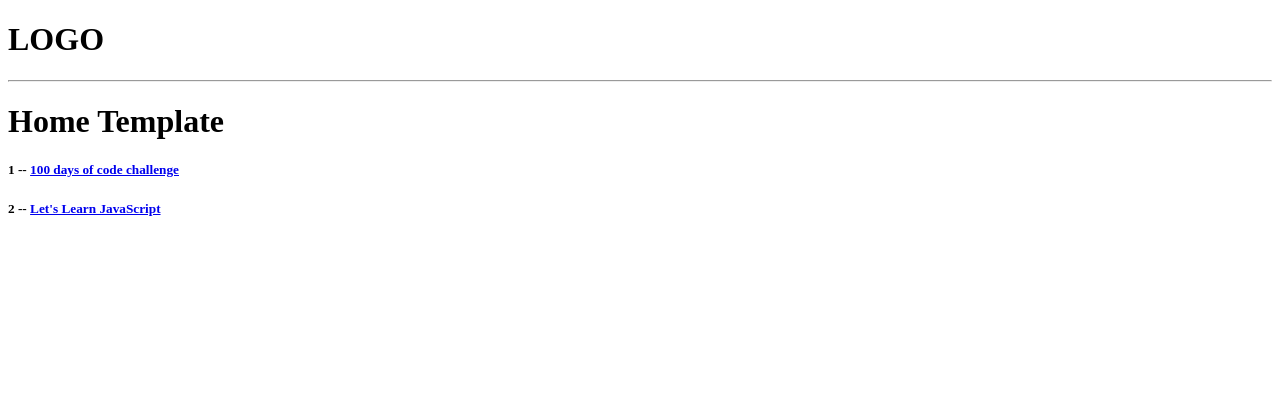
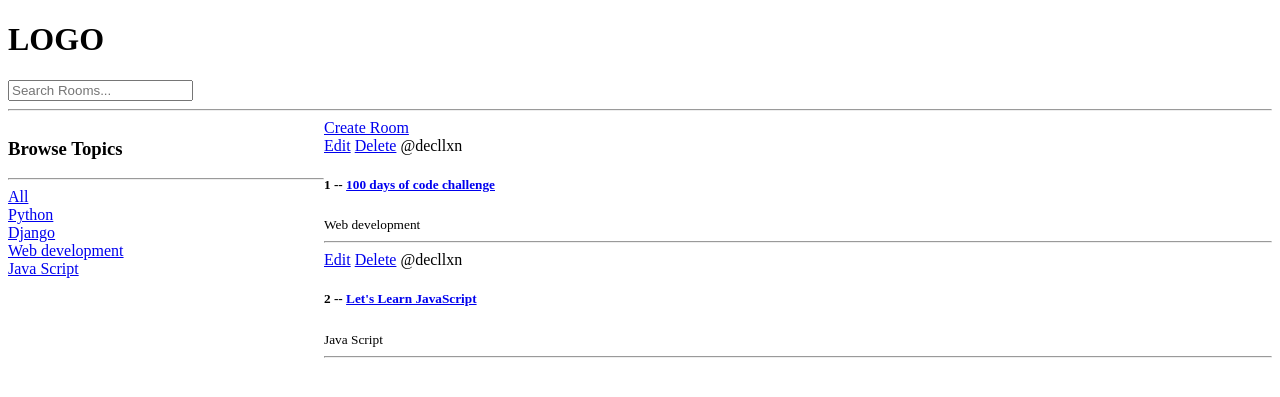
Before and after one commit to decllxn/django_learning, a Django app: page / in a window 1280 px wide. Shown: the top 397 px of the page. Run offline with Django 5.2, Linux system fonts and the light colour scheme; data comes from the database, SQL or seed files in the repository; both versions use the stored data as it was after the commit.

Commit message:
Django learning

```diff
--- a/studybud/base/models.py
+++ b/studybud/base/models.py
@@ -17,6 +17,9 @@ class Room(models.Model):
     updated = models.DateTimeField(auto_now=True)
     created = models.DateTimeField(auto_now_add=True)
 
+    class Meta:
+        ordering = ['-updated', '-created']
+
     def __str__(self):
         return self.name
 
--- a/studybud/base/templates/base/home.html
+++ b/studybud/base/templates/base/home.html
@@ -3,16 +3,45 @@
 
 {% block content %}
 
-<h1>Home Template</h1>
+<style>
+    .home-container{
+        display: grid;
+        grid-template-columns: 1fr 3fr;
+    }
+</style>
+
+<div class="home-container">
+
+    <div>
+        <h3>Browse Topics</h3>
+        <hr>
+        <div>
+            <a href="{% url 'home' %}">All</a>
+        </div>
 
 
+        {% for topic in topics %}
         <div>
+            <a href="{% url 'home' %}?q={{topic.name}}">{{topic.name}}</a>
+        </div>
+
+        {% endfor %}
+    </div>
+
+    <div>
+
+         <a href="{% url 'create-room' %}">Create Room</a>
 
          <div>
              {% for room in rooms %}
 
                  <div>
+                     <a href="{% url 'update-room' room.id %}">Edit</a>
+                     <a href="{% url 'delete-room' room.id %}">Delete</a>
+                     <span>@{{room.host.username}}</span>
                      <h5>{{room.id}} -- <a href="{% url 'room' room.id %}">{{room.name}}</a></h5>
+                     <small>{{room.topic.name}}</small>
+                     <hr / >
                  </div>
 
              {% endfor %}
@@ -20,4 +49,8 @@
 
     </div>
 
+
+
+</div>
+
 {% endblock content%}
--- a/studybud/base/urls.py
+++ b/studybud/base/urls.py
@@ -4,4 +4,8 @@ from . import views
 urlpatterns = [
     path('', views.home, name="home"),
     path('room/<str:pk>/', views.room, name="room"),
+
+    path('create-room/', views.createRoom, name="create-room"),
+    path('update-room/<str:pk>', views.updateRoom, name="update-room"),
+    path('delete-room/<str:pk>/', views.deleteRoom, name="delete-room")
 ]
--- a/studybud/base/views.py
+++ b/studybud/base/views.py
@@ -1,5 +1,6 @@
-from django.shortcuts import render
-from .models import Room
+from django.shortcuts import render, redirect
+from .models import Room, Topic
+from .forms import RoomForm
 
 # rooms = [
 #    {'id':1, 'name': 'lets learn python!'},
@@ -8,11 +9,48 @@ from .models import Room
 # ]
 
 def home(request):
-    rooms = Room.objects.all()
-    context = {'rooms': rooms}
+    q = request.GET.get('q') if request.GET.get('q') != None else ''
+
+
+    rooms = Room.objects.filter(topic__name__icontains=q)
+
+    topics = Topic.objects.all()
+
+    context = {'rooms': rooms, 'topics': topics}
     return render(request, 'base/home.html', context)
 
 def room(request, pk):
     room = Room.objects.get(id=pk)
     context = {'room': room}
     return render(request, 'base/room.html', context)
+
+def createRoom(request):
+    form = RoomForm()
+    if request.method == 'POST':
+        form = RoomForm(request.POST)
+        if form.is_valid():
+            form.save()
+            return redirect('home')
+
+    context = {'form': form}
+    return render(request, 'base/room_form.html', context)
+
+def updateRoom(request, pk):
+    room = Room.objects.get(id=pk)
+    form = RoomForm(instance=room)
+
+    if request.method == 'POST':
+        form = RoomForm(request.POST, instance=room)
+        if form.is_valid():
+            form.save()
+            return redirect('home')
+
+    context = {'form': form}
+    return render(request, 'base/room_form.html', context)
+
+def deleteRoom(request, pk):
+    room = Room.objects.get(id=pk)
+    if request.method == 'POST':
+        room.delete()
+        return redirect('home')
+    return render(request, 'base/delete.html', {'obj':room})
--- a/studybud/templates/navbar.html
+++ b/studybud/templates/navbar.html
@@ -2,4 +2,9 @@
     <h1>LOGO</h1>
 </a>
 
+
+<form method="GET" action="{% url 'home' %}">
+    <input type="text" name="q" placeholder="Search Rooms..."/>
+</form>
+
 <hr>
```
Also changed, not shown: studybud/base/forms.py (added, +7 -0 lines), studybud/base/templates/base/delete.html (added, +13 -0 lines), studybud/base/templates/base/room_form.html (added, +14 -0 lines), studybud/db.sqlite3. Lines whose indentation alone changed are shown as unchanged.
